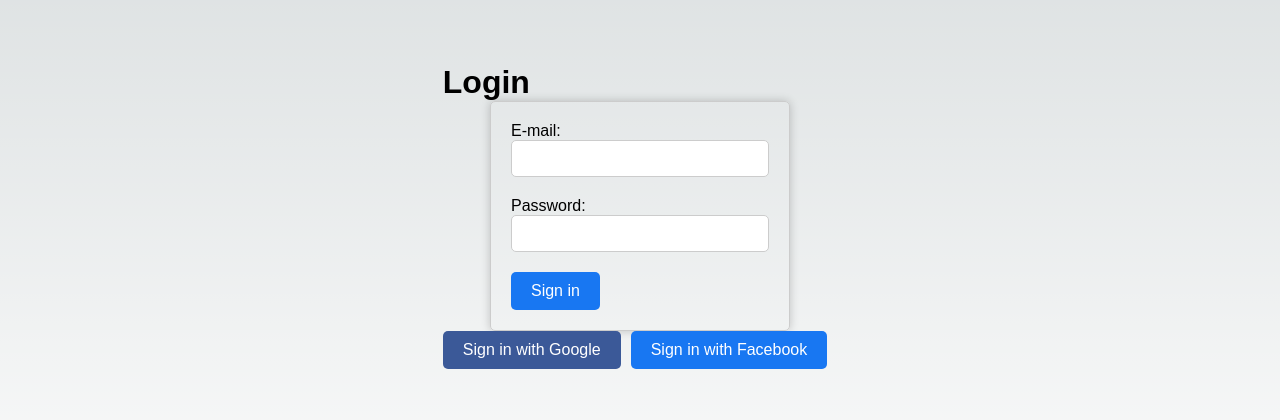
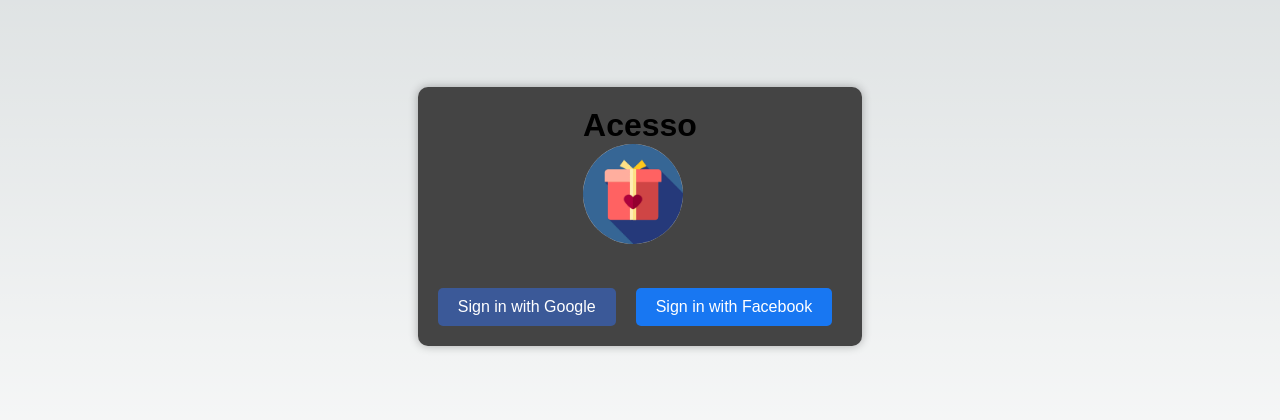
Before and after one commit to nogueira-gui/wedding-gift, a Next.js app: page / in a window 1280 px wide. Shown: the part 184-604 px from the top of the page. Built offline with nearby package versions, Linux system fonts and the light colour scheme.

Commit message:
estilo para centralizar card

```diff
--- a/src/pages/index.tsx
+++ b/src/pages/index.tsx
@@ -50,24 +50,16 @@ export default function Home() {
       {user ? (
         <p>Bem-vindo, {user}!</p>
       ) : (
-        <>
-          <h1>Login</h1>
-          <form onSubmit={handleFormSubmit}>
-            <label>
-              E-mail:
-              <input type="email" value={email} onChange={handleEmailChange} />
-            </label>
-            <label>
-              Password:
-              <input type="password" value={password} onChange={handlePasswordChange} />
-            </label>
-            <button type="submit">Sign in</button>
-          </form>
+        <div style={{ backgroundColor: '#444', display: 'flex', flexDirection: 'column', alignItems: 'center' ,padding: '20px', borderRadius: '10px', boxShadow: '0 0 10px rgba(0, 0, 0, 0.3)' }}>
           <div>
+            <h1>Acesso</h1>
+            <img src="icon.png" alt="Presente Icon" style={{ width: '100px', height: '100px', borderRadius: '50%', marginBottom: '20px' }} />
+          </div>
+          <div style={{ display: 'flex', gap: '10px', marginTop: '20px' }}>
             <button onClick={handleGoogleLogin}>Sign in with Google</button>
             <button onClick={handleFacebookLogin}>Sign in with Facebook</button>
           </div>
-        </>
+        </div>
       )}
     </div>
   );
```
Also changed, not shown: public/icon.png (added).
